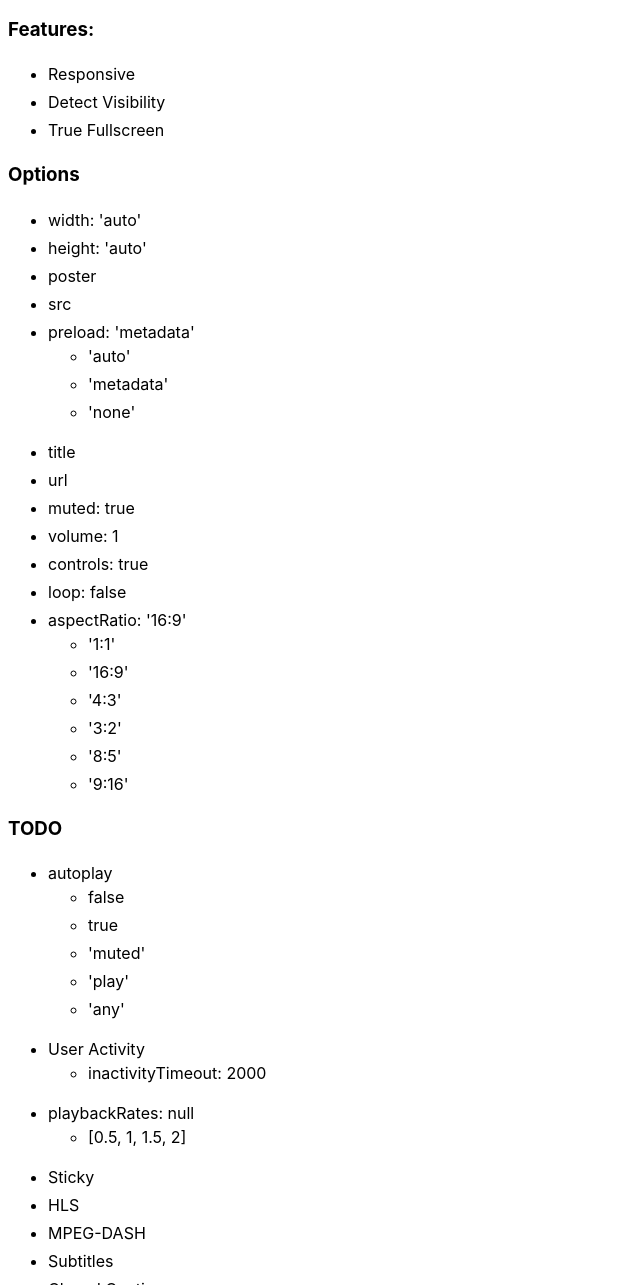
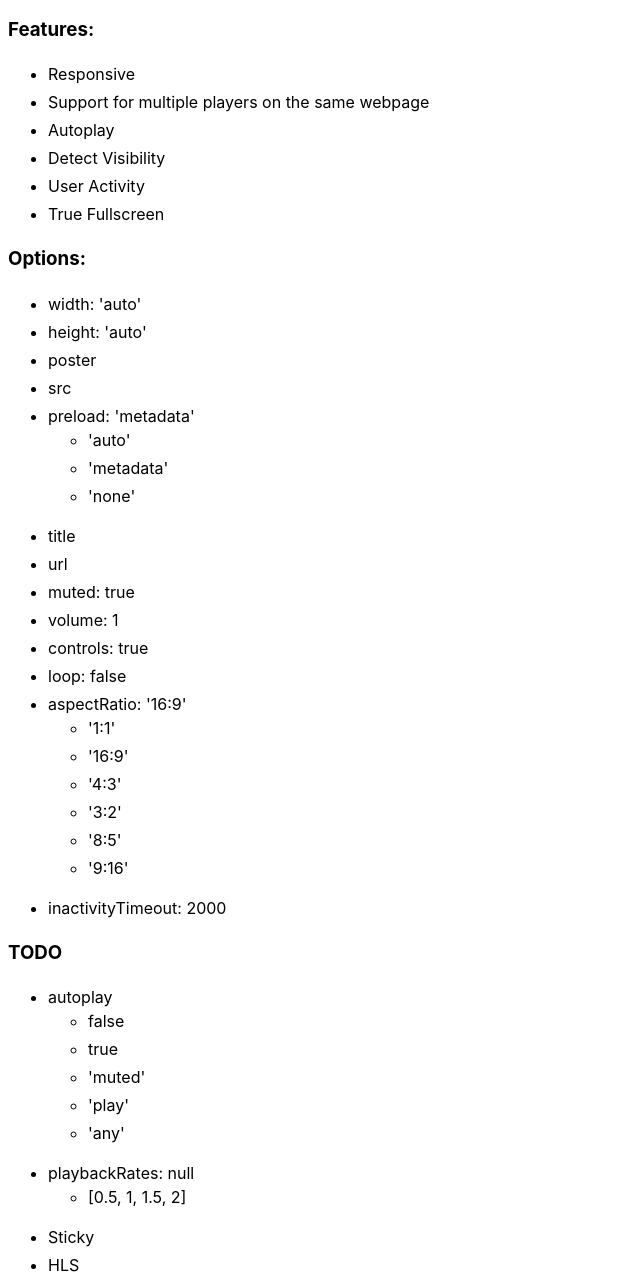
Before and after one commit to basil79/player, a website built with webpack: page public/index.html in a window 1280 px wide. Shown: the part 598-1883 px from the top of the page, without its empty margins (0-640 px from the left). Built offline with nearby package versions, Linux system fonts and the light colour scheme.

Commit message:
edit readme

```diff
--- a/public/index.html
+++ b/public/index.html
@@ -446,10 +446,13 @@
 <h3>Features:</h3>
 <ul>
     <li>Responsive</li>
+    <li>Support for multiple players on the same webpage</li>
+    <li>Autoplay</li>
     <li>Detect Visibility</li>
+    <li>User Activity</li>
     <li>True Fullscreen</li>
 </ul>
-<h3>Options</h3>
+<h3>Options:</h3>
 <ul>
     <li>width: 'auto'</li>
     <li>height: 'auto'</li>
@@ -478,6 +481,7 @@
             <li>'9:16'</li>
         </ul>
     </li>
+    <li>inactivityTimeout: 2000</li>
 </ul>
 <h3>TODO</h3>
 <ul>
@@ -488,11 +492,6 @@
             <li>'muted'</li>
             <li>'play'</li>
             <li>'any'</li>
-        </ul>
-    </li>
-    <li>User Activity
-        <ul>
-            <li>inactivityTimeout: 2000</li>
         </ul>
     </li>
     <li>playbackRates: null
```
Also changed, not shown: README.md.
